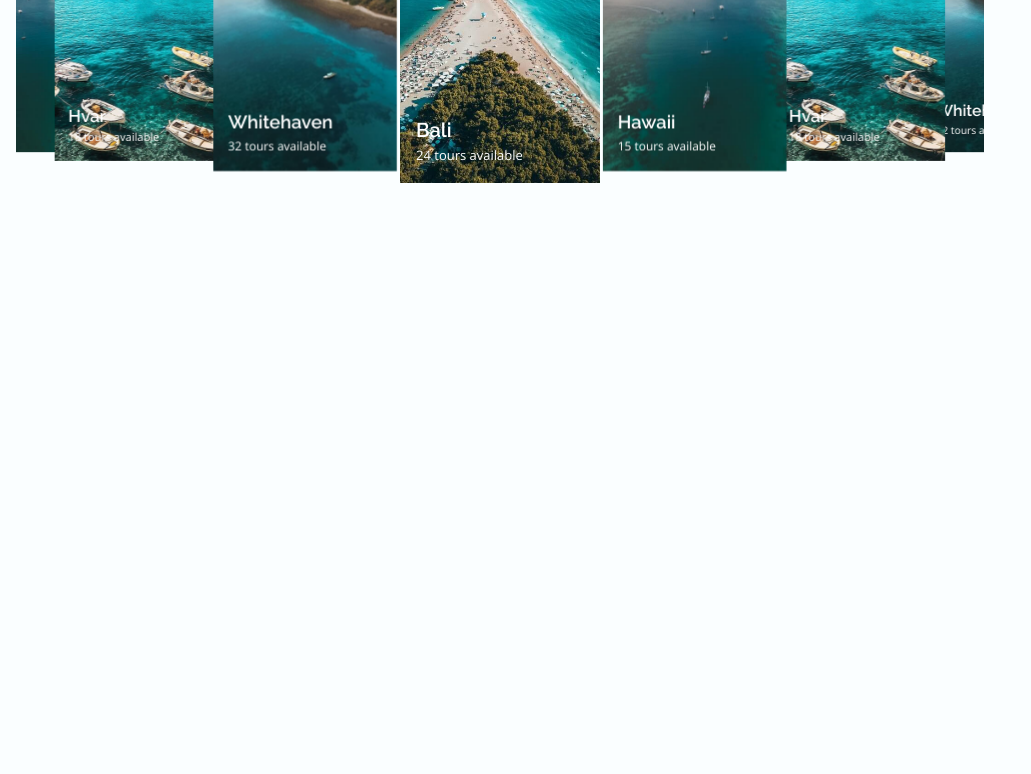
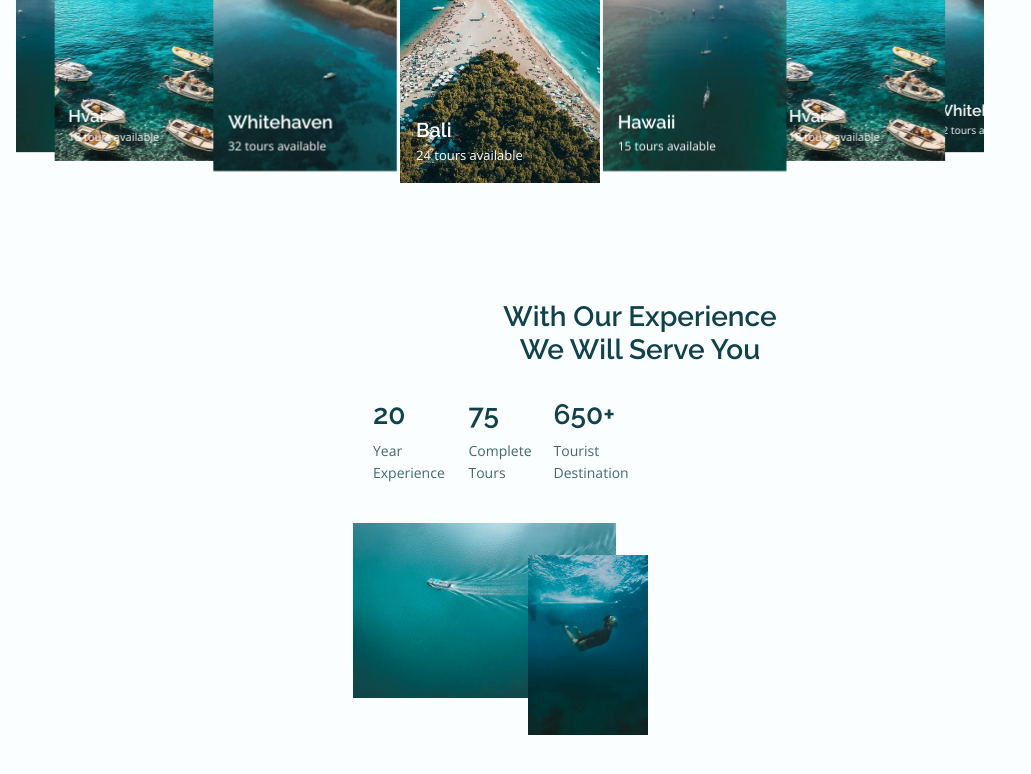
Before and after one commit to freetimezp/js-travel-01, a plain HTML site: page index.html in a window 1280 px wide. Shown: the part 1742-2516 px from the top of the page, without its empty margins (0-1031 px from the left). Drawn offline with nearby package versions, Linux system fonts and the light colour scheme.

Commit message:
07. js-travel-01. Experience block.

```diff
--- a/assets/css/styles.css
+++ b/assets/css/styles.css
@@ -481,6 +481,60 @@ input {
 }
 
 /*=============== EXPERIENCE ===============*/
+.experience__container {
+    row-gap: 2.5rem;
+    justify-content: center;
+    justify-items: center;
+}
+
+.experience__content {
+    grid-template-columns: repeat(3, 1fr);
+    column-gap: 1rem;
+    justify-items: center;
+    padding: 0 2rem;
+}
+
+.experience__number {
+    font-size: var(--h2-font-size);
+    font-weight: var(--font-semi-bold);
+    margin-bottom: var(--mb-0-5);
+}
+
+.experience__description {
+    font-size: var(--small-font-size);
+}
+
+.experience__img {
+    position: relative;
+    padding-bottom: 2rem;
+}
+
+.experience__overlay:nth-child(1) {
+    width: 263px;
+    margin-right: 2rem;
+}
+
+.experience__overlay:nth-child(2) {
+    width: 120px;
+    position: absolute;
+    top: 2rem;
+    right: 0;
+}
+
+.experience__img-one,
+.experience__img-two {
+    transition: var(--img-transition);
+}
+
+.experience__img-one:hover,
+.experience__img-two:hover {
+    transform: var(--img-scale);
+}
+
+.experience__overlay {
+    overflow: var(--img-hidden);
+}
+
 
 
 /*=============== VIDEO ===============*/
--- a/index.html
+++ b/index.html
@@ -152,7 +152,33 @@
 
             <!--==================== EXPERIENCE ====================-->
             <section class="experience section">
+                <h2 class="section__title">With Our Experience <br>We Will Serve You</h2>
 
+                <div class="experience__container container grid">
+                    <div class="experience__content grid">
+                        <div class="experience__data">
+                            <h2 class="experience__number">20</h2>
+                            <span class="experience__description">Year <br> Experience</span>
+                        </div>
+                        <div class="experience__data">
+                            <h2 class="experience__number">75</h2>
+                            <span class="experience__description">Complete <br> Tours</span>
+                        </div>
+                        <div class="experience__data">
+                            <h2 class="experience__number">650+</h2>
+                            <span class="experience__description">Tourist <br> Destination</span>
+                        </div>
+                    </div>
+
+                    <div class="experience__img grid">
+                        <div class="experience__overlay">
+                            <img src="assets/img/experience1.jpg" alt="experience" class="experience__img-one">
+                        </div>
+                        <div class="experience__overlay">
+                            <img src="assets/img/experience2.jpg" alt="experience" class="experience__img-two">
+                        </div>
+                    </div>
+                </div>
             </section>
 
             <!--==================== VIDEO ====================-->
```
